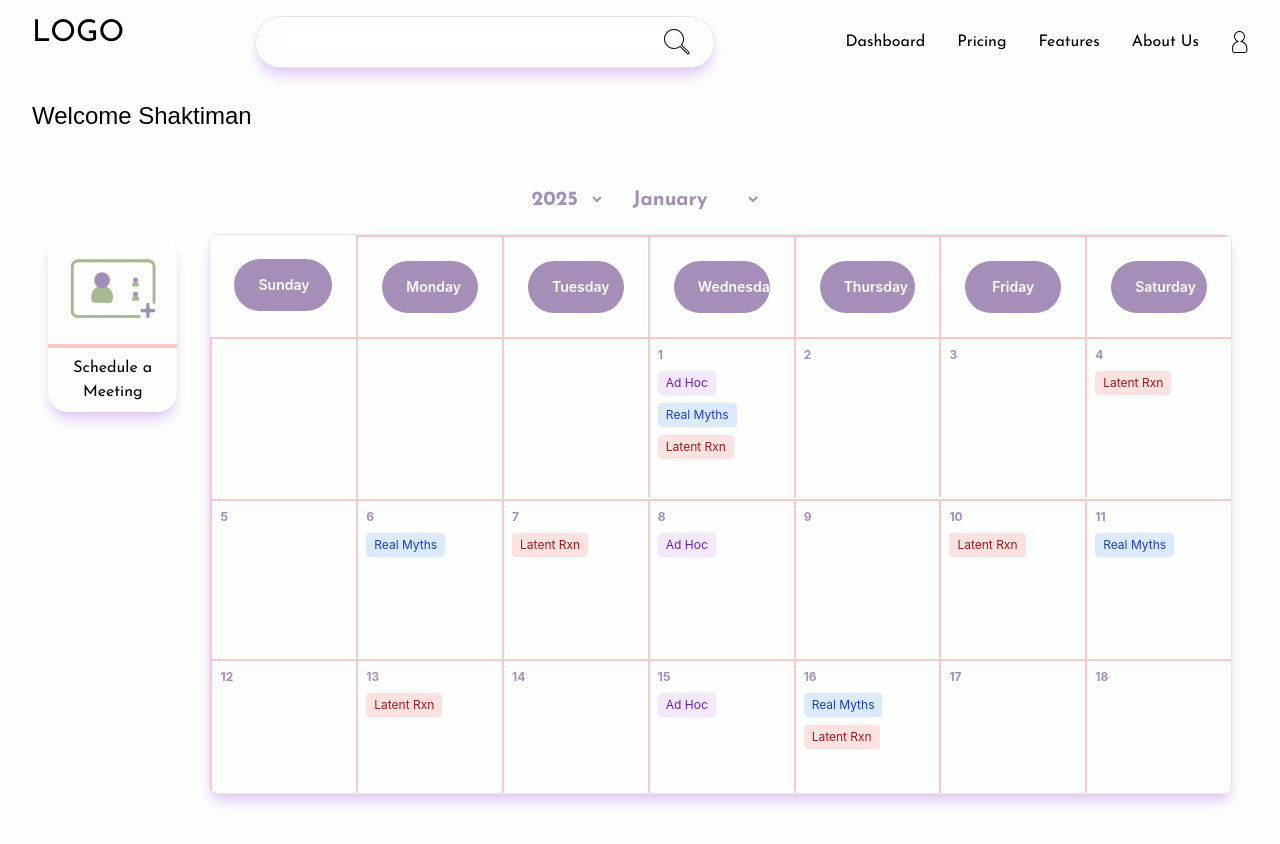
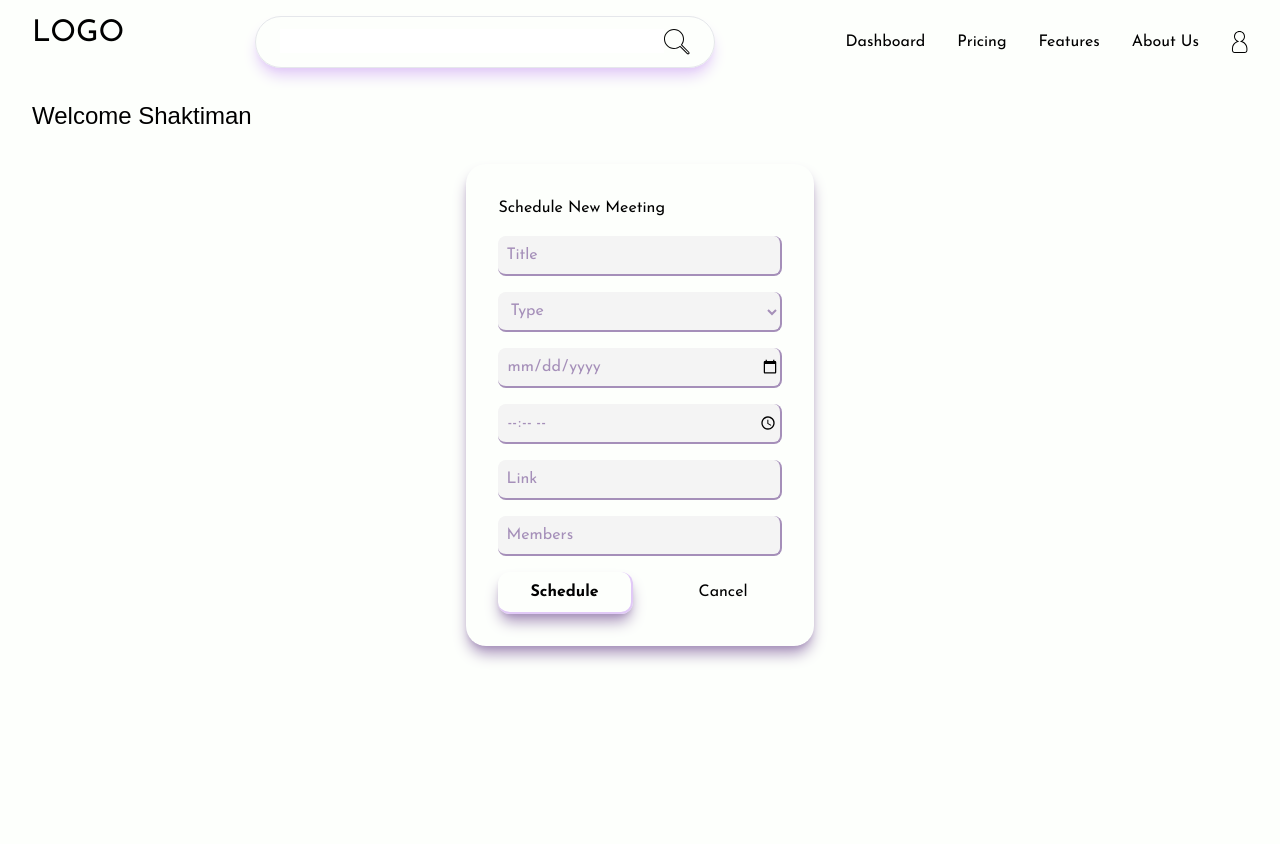
Before and after one commit to D32SSV/wizarding_media_assignment, a React (Vite) app: page / in a window 1280 px wide. Shown: the top 844 px of the page. After the commit the page ends 800 px from the top, so only its background shows below. Built offline with nearby package versions, Linux system fonts and the light colour scheme; a web font is replaced by a local one.

Commit message:
complete form without post request

```diff
--- a/src/App.tsx
+++ b/src/App.tsx
@@ -1,5 +1,6 @@
 import LandingCalender from "./components/LandingCalender";
 import MainCal from "./components/MainCal";
+import MeetingForm from "./components/MeetingForm";
 import Navbar from "./components/Navbar";
 import WelcomeUser from "./components/WelcomeUser";
 
@@ -10,7 +11,8 @@ function App() {
       <WelcomeUser name="Shaktiman" />
       <div className="flex items-center justify-around">
         {/* <LandingCalender /> */}
-        <MainCal />
+        {/* <MainCal /> */}
+        <MeetingForm />
       </div>
     </>
   );
--- /dev/null
+++ b/src/components/MeetingForm.tsx
@@ -0,0 +1,70 @@
+const MeetingForm = () => {
+  return (
+    <div className="p-8 flex flex-col items-start justify-center gap-4 shadow-lg shadow-[#A58FB9] rounded-[20px] font-jose">
+      <p>Schedule New Meeting</p>
+      <div className="flex flex-col items-start justify-center gap-4 w-full">
+        <input
+          type="text"
+          name=""
+          id=""
+          className="placeholder-[#A58FB9] bg-[#F4F4F4] text-[#A58FB9] py-1 pl-2 h-10 w-full rounded-lg border-b-2 border-r-2 border-[#A58FB9]"
+          placeholder="Title"
+        />
+        <select
+          className="placeholder-[#A58FB9] text-[#A58FB9] bg-[#F4F4F4] py-1 pl-2 h-10 w-full rounded-lg border-b-2 border-r-2 border-[#A58FB9]"
+          name=""
+          id=""
+        >
+          <option value="" disabled selected className="text-[#A58FB9]">
+            Type
+          </option>
+          <option value="Recurring" className="text-[#A58FB9]">
+            Recurring
+          </option>
+          <option value="One Time" className="text-[#A58FB9]">
+            One Time
+          </option>
+        </select>
+
+        <input
+          type="date"
+          name=""
+          id=""
+          className="placeholder-[#A58FB9] bg-[#F4F4F4] text-[#A58FB9] py-1 pl-2 h-10 w-full rounded-lg border-b-2 border-r-2 border-[#A58FB9]"
+          placeholder="Date"
+        />
+        <input
+          type="time"
+          name=""
+          id=""
+          className="placeholder-[#A58FB9] bg-[#F4F4F4] text-[#A58FB9] py-1 pl-2 h-10 w-full rounded-lg border-b-2 border-r-2 border-[#A58FB9]"
+          placeholder="Time"
+        />
+        <input
+          type="url"
+          name=""
+          id=""
+          className="placeholder-[#A58FB9] bg-[#F4F4F4] text-[#A58FB9] py-1 pl-2 h-10 w-full rounded-lg border-b-2 border-r-2 border-[#A58FB9]"
+          placeholder="Link"
+        />
+        <input
+          type="text"
+          name=""
+          id=""
+          className="placeholder-[#A58FB9] bg-[#F4F4F4] text-[#A58FB9] py-1 pl-2 h-10 w-full rounded-lg border-b-2 border-r-2 border-[#A58FB9]"
+          placeholder="Members"
+        />
+      </div>
+      <div className="flex items-start justify-around w-full gap-8">
+        <button className="rounded-xl font-bold px-8 py-2 shadow-lg shadow-[#A58FB9] border-b-2 border-r-2 border-[#E1C9F7]">
+          Schedule
+        </button>
+        <button className="rounded-xl px-8 py-2 border-x-2 border-transparent hover:border-b-2 hover:border-r-2 hover:border-[#E1C9F7]">
+          Cancel
+        </button>
+      </div>
+    </div>
+  );
+};
+
+export default MeetingForm;
```
